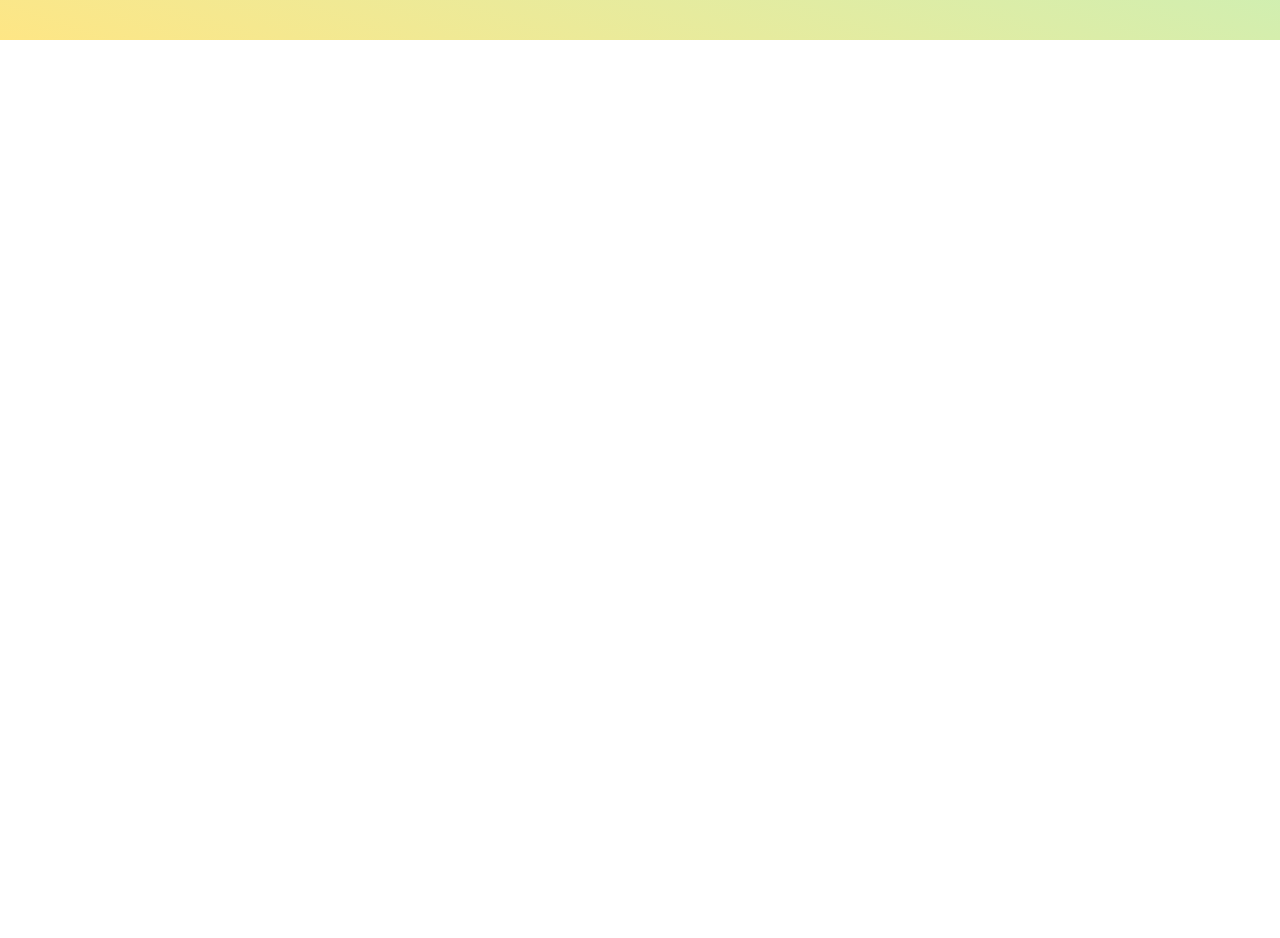
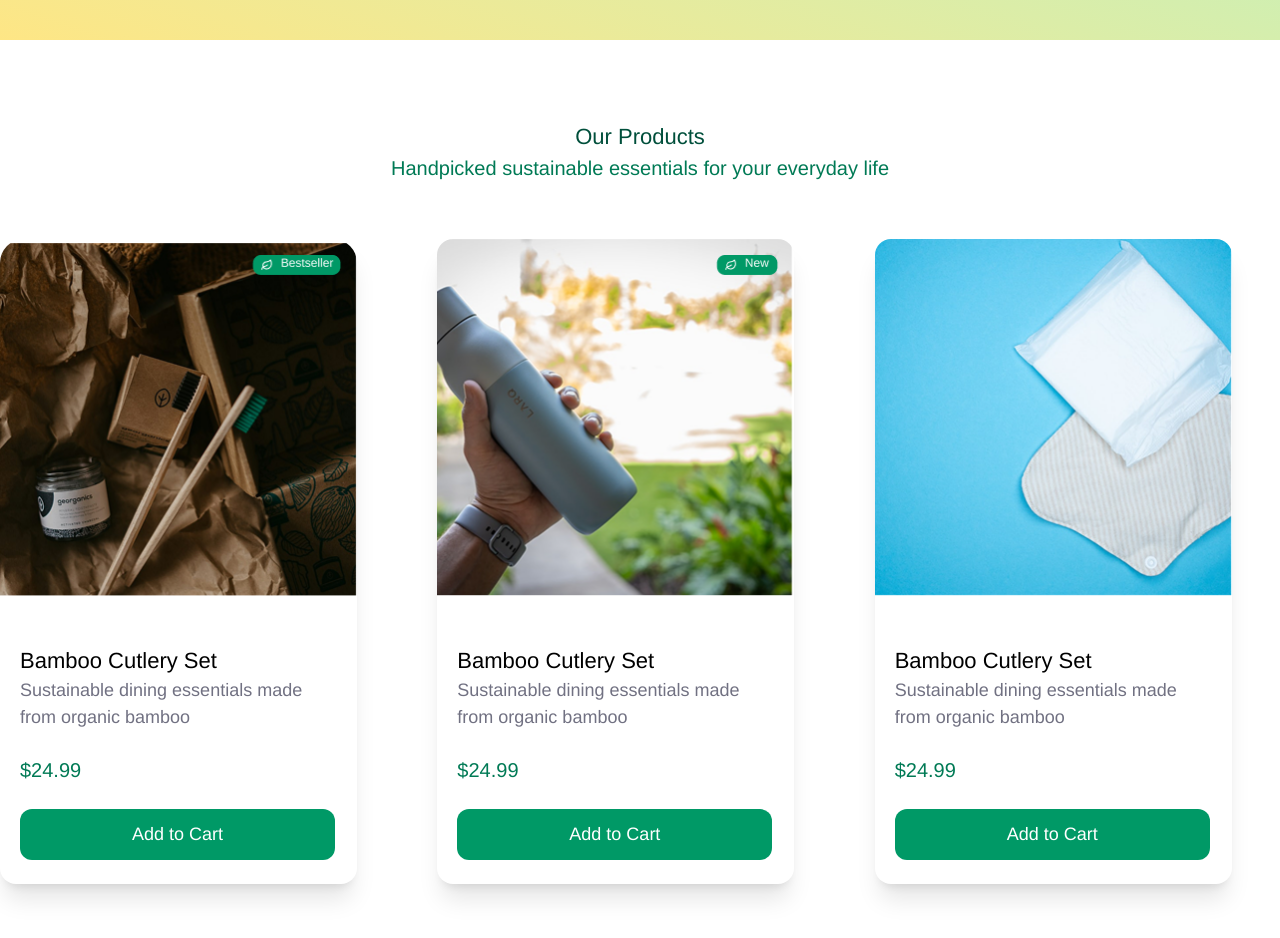
Before and after one commit to SHShadhin/Eco-Living-Landing-Page, a plain HTML site: page index.html in a window 1280 px wide. Shown: the part 480-1418 px from the top of the page. Before the commit the page ends 800 px from the top, so only its background shows below. Drawn offline with nearby package versions, Linux system fonts and the light colour scheme.

Commit message:
card section added

```diff
--- a/index.html
+++ b/index.html
@@ -56,5 +56,43 @@
     </div>
    </section>
   <!-- hero section end -->
+
+  <!-- card section start -->
+   <section>
+    <div class="py-20 containers mx-auto">
+      <h2 class="text-[#004F3B] text-[22px] text-center">Our Products</h2>
+      <p class="text-[#007A55] text-[20px] text-center ">Handpicked sustainable essentials for your everyday life</p>
+      <div class="grid grid-cols-3 gap-8 mt-14 ">
+        <div class="w-[357px] rounded-2xl bg-white shadow-xl">
+          <img class="rounded-t-3xl" src="./images/ProductCard.png" alt="">
+          <div class="px-5">
+            <h2 class="text-[22px] pt-12">Bamboo Cutlery Set</h2>
+            <p class="text-[#717182] text-[18px]">Sustainable dining essentials made <br> from organic bamboo</p>
+            <p class="text-[#007A55] text-[20px] my-6">$24.99</p>
+            <button class="bg-[#009966] rounded-xl px-28 py-3 mb-6 text-white text-[18px]">Add to Cart</button>
+          </div>
+        </div>
+        <div class="w-[357px] rounded-2xl bg-white shadow-xl">
+          <img class="rounded-t-2xl" src="./images/ProductCard-1.png" alt="">
+          <div class="px-5">
+            <h2 class="text-[22px] pt-12">Bamboo Cutlery Set</h2>
+            <p class="text-[#717182] text-[18px]">Sustainable dining essentials made <br> from organic bamboo</p>
+            <p class="text-[#007A55] text-[20px] my-6">$24.99</p>
+            <button class="bg-[#009966] rounded-xl px-28 py-3 mb-6 text-white text-[18px]">Add to Cart</button>
+          </div>
+        </div>
+        <div class="w-[357px] rounded-2xl bg-white shadow-xl">
+          <img class="rounded-t-2xl" src="./images/ImageWithFallback (2) 1.png" alt="">
+          <div class="px-5">
+            <h2 class="text-[22px] pt-12">Bamboo Cutlery Set</h2>
+            <p class="text-[#717182] text-[18px]">Sustainable dining essentials made <br> from organic bamboo</p>
+            <p class="text-[#007A55] text-[20px] my-6">$24.99</p>
+            <button class="bg-[#009966] rounded-xl px-28 py-3 mb-6 text-white text-[18px]">Add to Cart</button>
+          </div>
+        </div>
+      </div>
+    </div>
+   </section>
+  <!-- card section start -->
 </body>
 </html>
```
